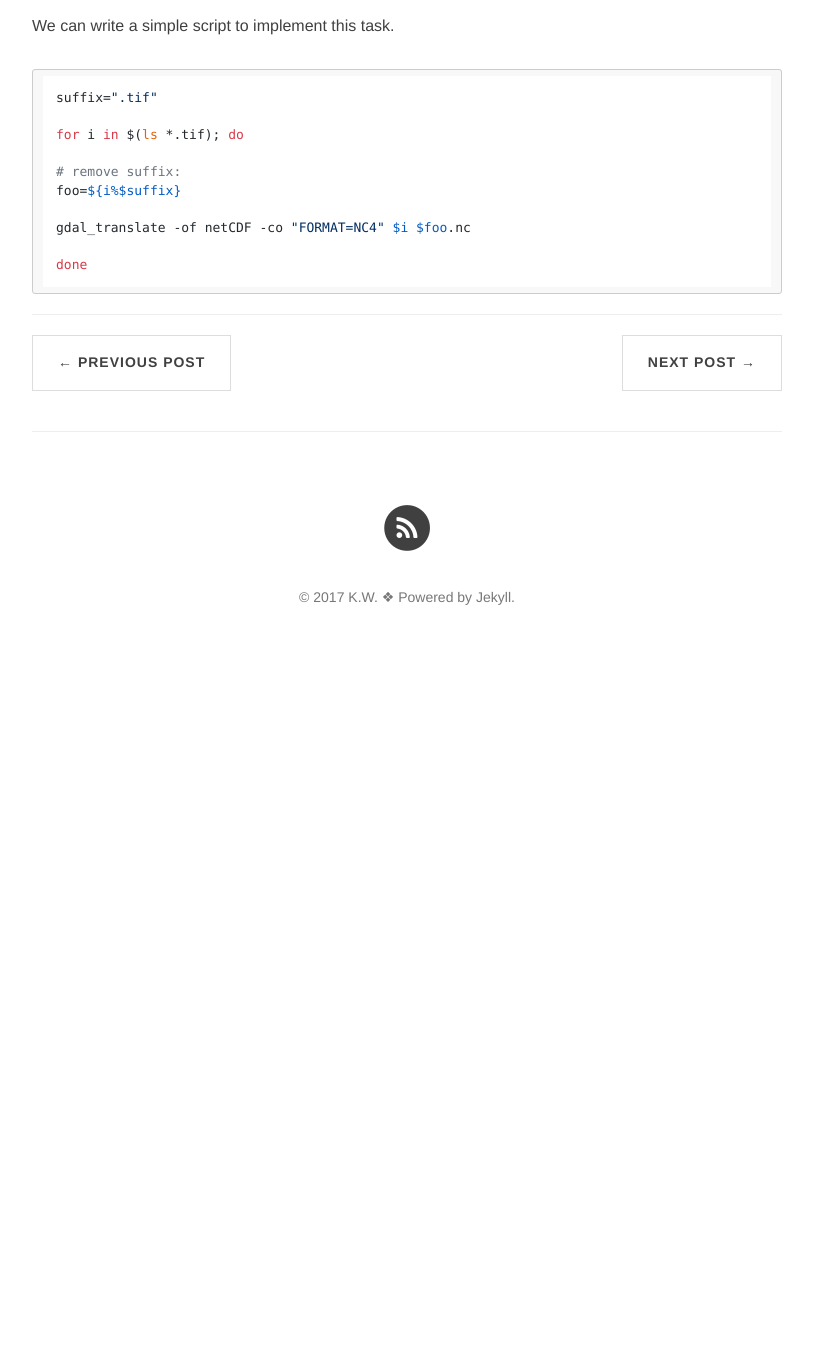
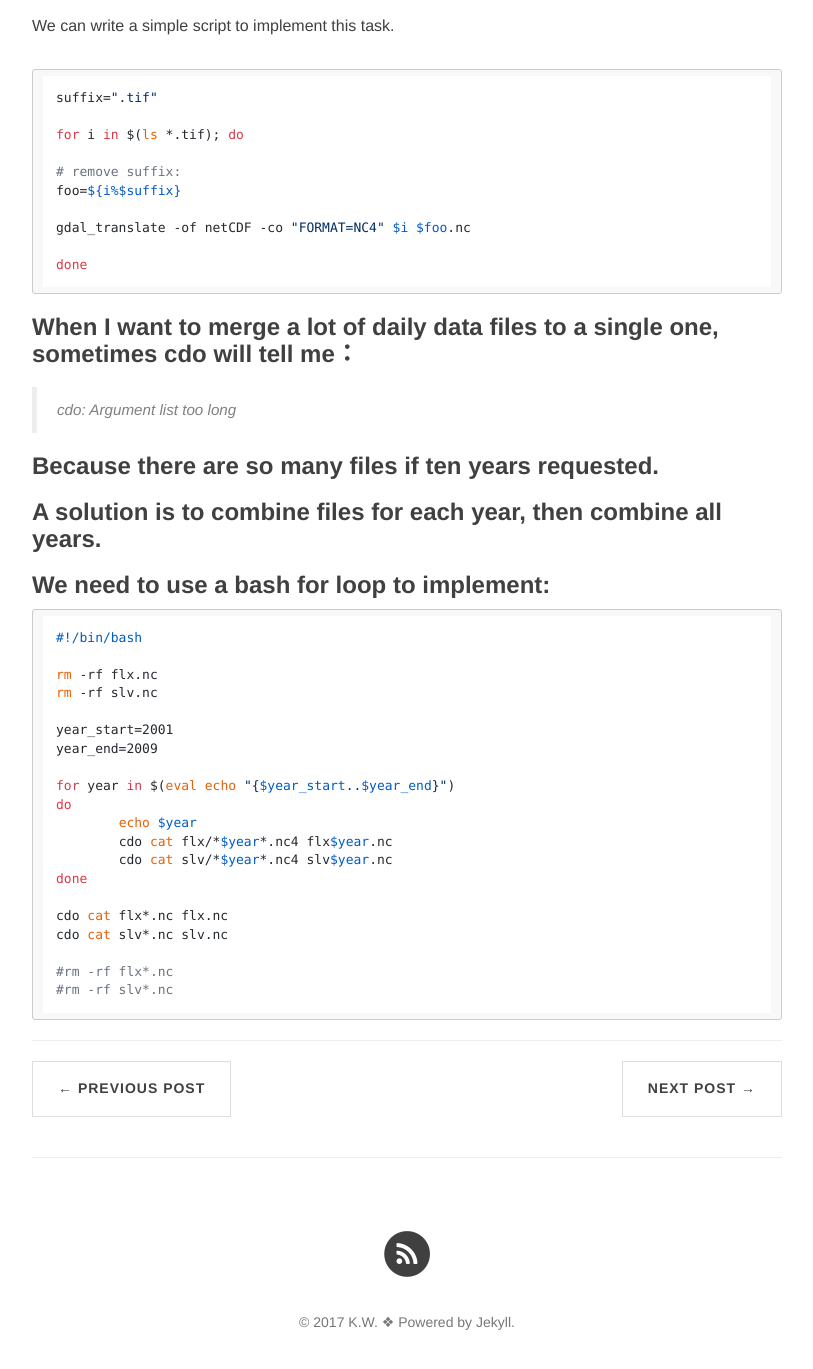
Before and after one commit to wk1984/wk1984.github.io, a Jekyll site: the page built from _posts/2017-11-11-Bash_Batch.md, in a window 1280 px wide and 1400 px high, scrolled down 587 px. Shown: the top 1369 px of the window, without its empty margins (233-1046 px from the left). Built offline with Jekyll 4.4.1, drawn with Linux system fonts in a browser that asks for light colours; nearby versions of some CDN libraries; comment, search, counter and statistics services are not loaded; before the commit the page ends 1261 px from its top, so only the background shows below that.

Commit message:
update bash skills

````diff
--- a/_posts/2017-11-11-Bash_Batch.md
+++ b/_posts/2017-11-11-Bash_Batch.md
@@ -25,3 +25,36 @@ gdal_translate -of netCDF -co "FORMAT=NC4" $i $foo.nc
 
 done
 ```
+
+### When I want to merge a lot of daily data files to a single one, sometimes cdo will tell me：
+
+> cdo: Argument list too long
+
+### Because there are so many files if ten years requested.
+
+### A solution is to combine files for each year, then combine all years.
+
+### We need to use a bash for loop to implement:
+
+```bash
+#!/bin/bash
+
+rm -rf flx.nc
+rm -rf slv.nc
+
+year_start=2001
+year_end=2009
+
+for year in $(eval echo "{$year_start..$year_end}")
+do
+	echo $year
+	cdo cat flx/*$year*.nc4 flx$year.nc
+	cdo cat slv/*$year*.nc4 slv$year.nc
+done
+
+cdo cat flx*.nc flx.nc
+cdo cat slv*.nc slv.nc
+
+#rm -rf flx*.nc
+#rm -rf slv*.nc
+```
````
